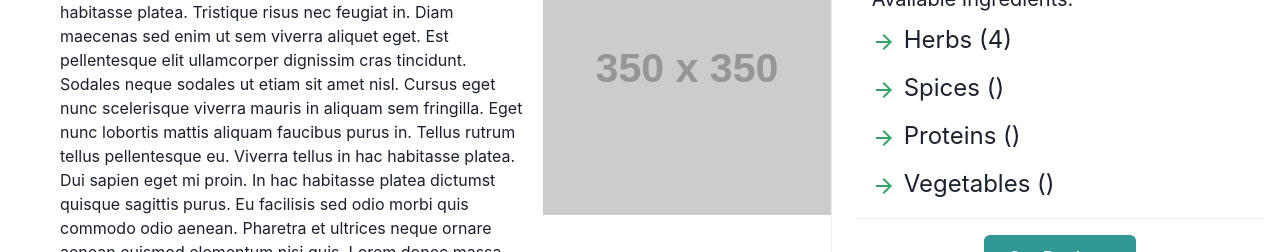
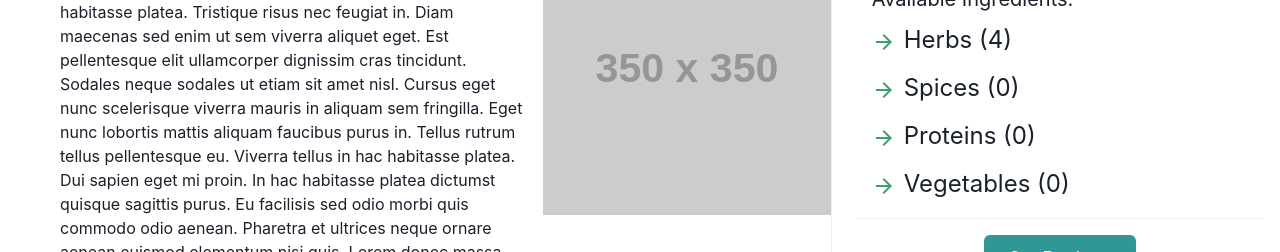
Before and after one commit to EasyChef2022/easychef-frontend, a Next.js app: page / in a window 1280 px wide. Shown: the part 296-548 px from the top of the page. Built offline with nearby package versions, Linux system fonts and the light colour scheme.

Commit message:
Retooled database calls into each pantrycategory

```diff
--- a/components/Pantry.js
+++ b/components/Pantry.js
@@ -13,11 +13,8 @@ import PantryCategory from "./PantryList/PantryCategory";
 
 export const Pantry = () => {
 
-    const numHerbs = 25;
-    const numSpices = 13;
-    const numProteins = 209;
-    const numVegetables = 2;
-    const herbData = [["Basil", 1, "bunches"], ["Sage", 2, "tbsp"], ["Rosemary", 3, "Stems"], ["Thyme", -1, "measurement"]];
+
+
 
     return (
         <Flex flexDirection="column" alignSelf="flex-start" pl={4} pt={4} width="100%" pr={8}>
@@ -26,20 +23,21 @@ export const Pantry = () => {
                 </Text>
                 <List spacing={3} fontSize="24" mt={2}>
                     <PantryCategory
-                    name="Herbs"
-                    data={herbData}/>
+                    dbname="herbs"
+                    catname="Herbs"
+                    />
 
                     <PantryCategory
-                    name="Spices"
-                    amount={numSpices}/>
+                    dbname="spices"
+                    catname="Spices"/>
 
                     <PantryCategory
-                    name="Proteins"
-                    amount={numProteins}/>
+                    dbname="proteins"
+                    catname="Proteins"/>
 
                     <PantryCategory
-                    name="Vegetables"
-                    amount={numVegetables}/>
+                    dbname="vegetables"
+                    catname="Vegetables"/>
 
                 </List>
             </Flex>
--- a/components/PantryList/PantryCategory.js
+++ b/components/PantryList/PantryCategory.js
@@ -20,15 +20,19 @@ const PantryCategory = (props) => {
     const toggleCollapse = () => {
         setCollapsed(!collapsed);
     }
+    let data = [];
+    if(props.dbname=="herbs"){
+        data = [["Basil", 1, "bunches"], ["Sage", 2, "tbsp"], ["Rosemary", 3, "stems"], ["Thyme", -1, "measurement"]];
+    }
 
     return (
         <>
         <ListItem onClick={toggleCollapse} sx={{ cursor: 'pointer', userSelect: "none" }}>
             <ListIcon as={collapsed ? ArrowForwardIcon : ArrowDownIcon}  color='green.500' />
-            {props.name} ({props.data?.length})
+            {props.catname} ({data?.length})
         </ListItem>
 
-        {props.data?.map((ingredient)=>(
+        {data?.map((ingredient)=>(
 
             <>
             <Box sx={{display: collapsed ? "none" : "block"}}>
```
